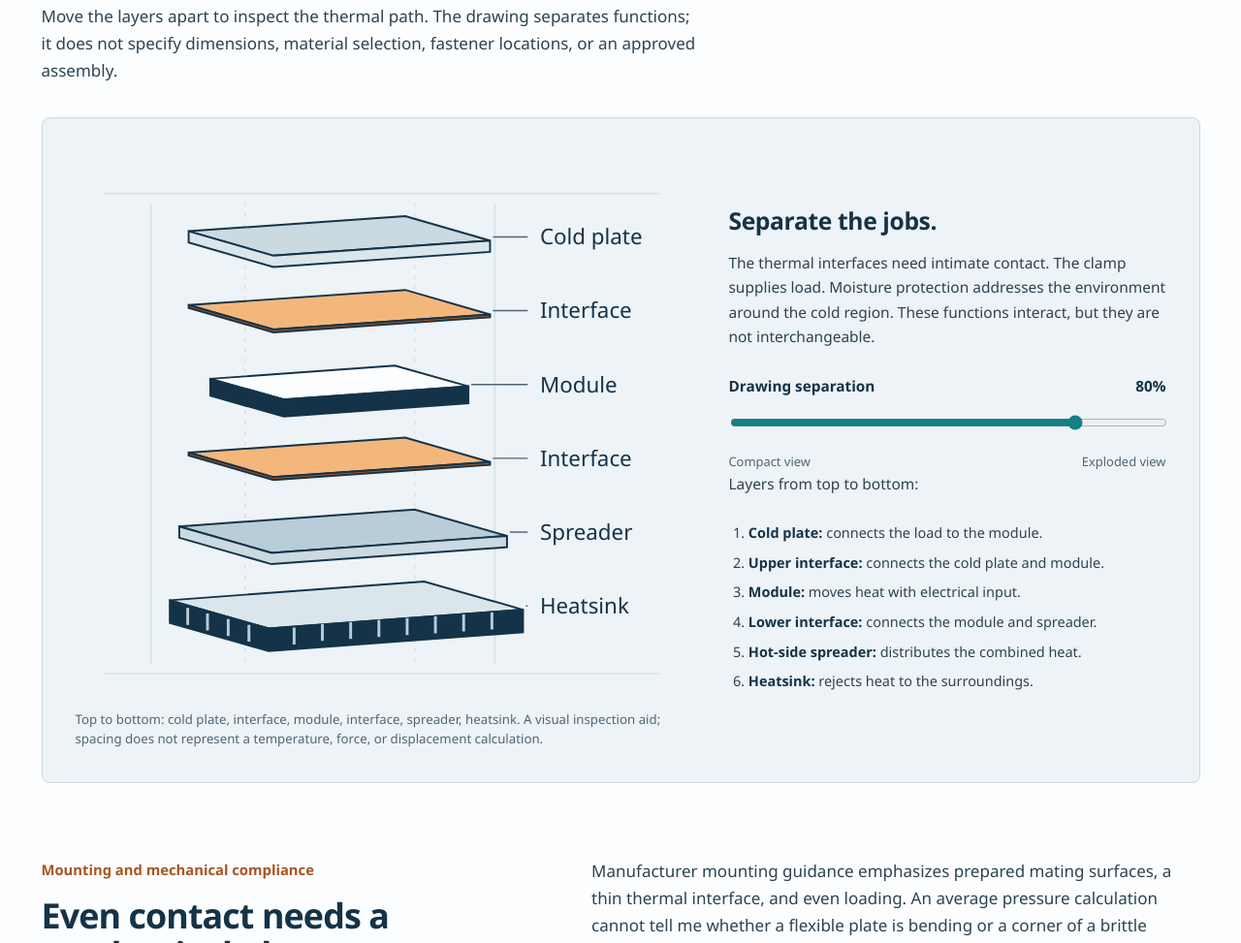
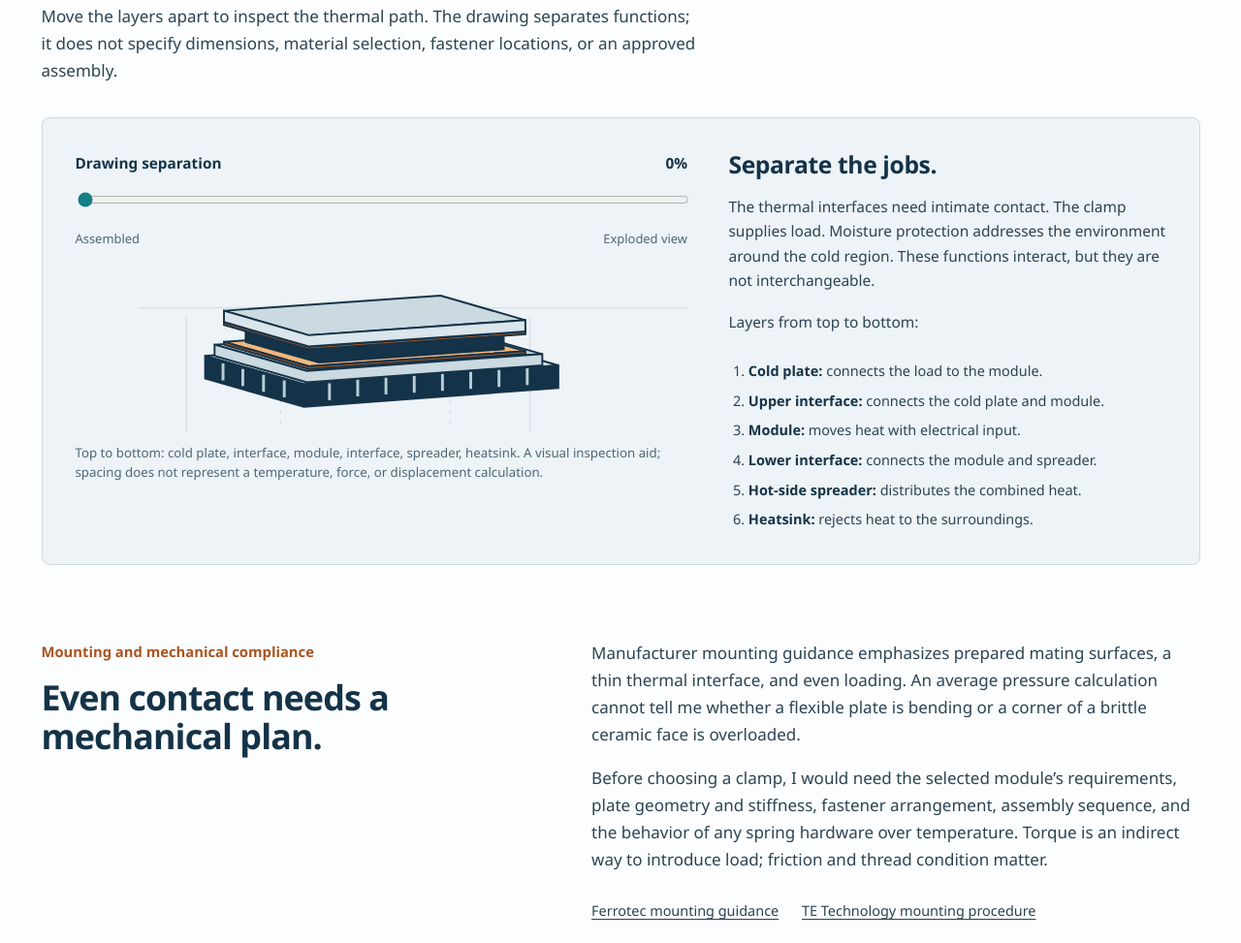
Before and after one commit to bwedderburn/bwedderburn.github.io, a plain HTML site: page projects/cold-stack/index.html in a window 1280 px wide. Shown: the part 1569-2542 px from the top of the page at 97% size. Drawn offline with Linux system fonts and the light colour scheme.

Commit message:
Open the Cold Stack as an assembled diagram

```diff
--- a/assets/cold-stack.css
+++ b/assets/cold-stack.css
@@ -8,13 +8,13 @@
 .research-intro h2 { max-width: 24ch; }
 .research-intro > p { max-width: 70ch; margin-top: 1rem; }
 .stack-explorer { display: grid; grid-template-columns: 1.4fr 1fr; gap: 2.5rem; padding: 2rem; margin-block: 2rem 0; border: 1px solid var(--line); border-radius: 8px; background: var(--fog); }
-.stack-drawing { align-self: center; min-width: 0; }
+.stack-stage { align-self: start; min-width: 0; }
 .stack-drawing svg { display: block; width: 100%; height: auto; }
 .stack-drawing .stack-mobile { display: none; }
 .stack-notes { align-self: center; }
 .stack-notes h3 { margin-bottom: 1rem; }
 .stack-notes p { font-size: .91rem; }
-.stack-controls { margin-top: 1.5rem; }
+.stack-controls { margin-bottom: 1rem; }
 .stack-controls label { display: flex; justify-content: space-between; gap: 1rem; font-weight: 600; font-size: .9rem; color: var(--ink); }
 .stack-controls input { width: 100%; min-height: 44px; accent-color: var(--teal); cursor: pointer; }
 .stack-controls input:focus-visible, .calc-field input:focus-visible, .calc-inputs button:focus-visible { outline: 3px solid var(--teal); outline-offset: 4px; }
--- a/assets/cold-stack.mjs
+++ b/assets/cold-stack.mjs
@@ -2,21 +2,39 @@ const explorer = typeof document === 'undefined' ? null : document.querySelector
 if (explorer) {
   const range = explorer.querySelector('#stack-separation');
   const separation = explorer.querySelector('#separation-value');
-  const drawings = explorer.querySelectorAll('[data-stack-drawing]');
+  const drawings = [...explorer.querySelectorAll('[data-stack-drawing]')].map(drawing => ({
+    drawing,
+    compactX: drawing.viewBox.baseVal.x,
+    width: drawing.viewBox.baseVal.width,
+    compactHeight: drawing.viewBox.baseVal.height,
+    labels: drawing.querySelector('[data-stack-labels]'),
+    layers: [...drawing.querySelectorAll('[data-stack-level]')].map(layer => ({
+      layer,
+      level: Number(layer.dataset.stackLevel),
+      assembledY: layer.transform.baseVal.getItem(0).matrix.f,
+    })),
+  }));
   const controls = explorer.querySelector('.stack-controls');
+  // Inline leaders need enough room for the two thinnest adjacent layers' labels.
+  const labelThreshold = 0.4;
   const updateStack = () => {
     const value = Number(range.value);
-    drawings.forEach(drawing => {
-      const minimumGap = Number(drawing.dataset.stackMinGap || 24);
-      drawing.querySelectorAll('[data-stack-level]').forEach(layer => {
-        const index = Number(layer.dataset.stackLevel);
-        const y = 85 + index * (minimumGap + value * (82 - minimumGap) / 100);
+    const fraction = value / 100;
+    for (const { drawing, compactX, width, compactHeight, labels, layers } of drawings) {
+      const x = compactX * (1 - Math.min(fraction / labelThreshold, 1));
+      const height = compactHeight + (580 - compactHeight) * fraction;
+      drawing.setAttribute('viewBox', `${x} 0 ${width} ${height}`);
+      for (const { layer, level, assembledY } of layers) {
+        const explodedY = 85 + level * 82;
+        const y = assembledY + (explodedY - assembledY) * fraction;
         layer.setAttribute('transform', `translate(0 ${y})`);
-      });
-    });
+      }
+      labels.setAttribute('visibility', fraction < labelThreshold ? 'hidden' : 'visible');
+    }
     separation.value = `${value}%`;
-    range.setAttribute('aria-valuetext', `${value}% separation; schematic only`);
+    range.setAttribute('aria-valuetext', value === 0 ? '0% separation, assembled' : `${value}% separation`);
   };
+  range.value = range.defaultValue;
   range.addEventListener('input', updateStack);
   updateStack();
   controls.hidden = false;
--- a/projects/cold-stack/index.html
+++ b/projects/cold-stack/index.html
@@ -9,7 +9,7 @@
   <title>The Cold Stack | Brian Wedderburn</title>
   <link rel="icon" href="../../assets/favicon.svg" type="image/svg+xml">
   <link rel="stylesheet" href="../../assets/styles.css">
-  <link rel="stylesheet" href="../../assets/cold-stack.css">
+  <link rel="stylesheet" href="../../assets/cold-stack.css?v=assembled">
   <meta property="og:type" content="website">
   <meta property="og:title" content="The Cold Stack | Brian Wedderburn">
   <meta property="og:description" content="Research the assembly, not just the module. A study of Peltier interfaces, clamping, moisture, and hot-side heat rejection.">
@@ -24,7 +24,7 @@
   <meta name="twitter:description" content="Research the assembly, not just the module. Peltier mounting and moisture questions, with an illustrative clamp calculation.">
   <meta name="twitter:image" content="https://bwedderburn.github.io/assets/cold-stack-preview.png">
   <meta name="twitter:image:alt" content="Original conceptual exploded thermoelectric assembly, with cold plate, interfaces, Peltier module, and hot-side heat path.">
-  <script type="module" src="../../assets/cold-stack.mjs"></script>
+  <script type="module" src="../../assets/cold-stack.mjs?v=assembled"></script>
 </head>
 <body>
   <a class="skip-link" href="#main">Skip to content</a>
@@ -41,32 +41,37 @@
 
     <section id="assembly" class="research-intro wrap" aria-labelledby="assembly-title"><p class="section-context">An interface-by-interface view</p><h2 id="assembly-title">Open the stack to see its responsibilities.</h2><p>Move the layers apart to inspect the thermal path. The drawing separates functions; it does not specify dimensions, material selection, fastener locations, or an approved assembly.</p>
       <div class="stack-explorer" data-stack-explorer>
-        <figure class="stack-drawing"><svg class="stack-desktop" data-stack-drawing data-stack-min-gap="64" viewBox="0 0 650 580" role="img" aria-labelledby="stack-title stack-desc"><title id="stack-title">Conceptual six-layer thermoelectric stack</title><desc id="stack-desc">Six layers, from top to bottom: cold plate, upper thermal interface, thermoelectric module, lower thermal interface, hot-side spreader, and heatsink. The shallow viewing angle keeps each layer distinct. This is a conceptual drawing, not to scale.</desc><g fill="none" stroke="#cbd9e1" stroke-width="1"><path d="M30 45h590M30 555h590M80 55v490M445 55v490"/><path d="M180 55v490M360 55v490" stroke-dasharray="4 7"/></g><g font-family="Segoe UI,Arial,sans-serif" font-size="23" fill="#143348">
-<g data-stack-layer="heatsink" data-stack-level="5" transform="translate(0 477)"><path d="m100 0 270-20 105 30-270 20Z" fill="#dae6ec" stroke="#143348" stroke-width="2"/><path d="m100 0 105 30 270-20v24l-270 20-105-30Z" fill="#143348" stroke="#143348" stroke-width="2"/><path d="M119 8v18M140 14v18M162 20v18M184 26v18M232 29v18M262 25v18M292 23v18M322 21v18M352 19v18M382 17v18M412 15v18M442 13v18" fill="none" stroke="#b8cdd8" stroke-width="3"/></g>
-<g data-stack-layer="spreader" data-stack-level="4" transform="translate(0 398.6)"><path d="m110 0 250-18 98 28-250 18Z" fill="#b8cdd8" stroke="#143348" stroke-width="2"/><path d="m110 0 98 28 250-18v12l-250 18-98-28Z" fill="#cbd9e1" stroke="#143348" stroke-width="2"/></g>
-<g data-stack-layer="lower-interface" data-stack-level="3" transform="translate(0 320.2)"><path d="m120 0 230-16 90 26-230 16Z" fill="#f3b77c" stroke="#143348" stroke-width="2"/><path d="m120 0 90 26 230-16v3l-230 16-90-26Z" fill="#a95420" stroke="#143348" stroke-width="2"/></g>
-<g data-stack-layer="module" data-stack-level="2" transform="translate(0 241.8)"><path d="m143 0 196-14 78 22-196 14Z" fill="#fcfdfe" stroke="#143348" stroke-width="2"/><path d="m143 0 78 22 196-14v18l-196 14-78-22Z" fill="#143348" stroke="#143348" stroke-width="2"/></g>
-<g data-stack-layer="upper-interface" data-stack-level="1" transform="translate(0 163.4)"><path d="m120 0 230-16 90 26-230 16Z" fill="#f3b77c" stroke="#143348" stroke-width="2"/><path d="m120 0 90 26 230-16v3l-230 16-90-26Z" fill="#a95420" stroke="#143348" stroke-width="2"/></g>
-<g data-stack-layer="cold-plate" data-stack-level="0" transform="translate(0 85)"><path d="m120 0 230-16 90 26-230 16Z" fill="#cbd9e1" stroke="#143348" stroke-width="2"/><path d="m120 0 90 26 230-16v12l-230 16-90-26Z" fill="#dae6ec" stroke="#143348" stroke-width="2"/></g>
-<g data-stack-label="cold-plate" data-stack-level="0" transform="translate(0 85)"><path d="M443 6H480" fill="none" stroke="#506676" stroke-width="1.5"/><text x="493" y="14">Cold plate</text></g>
-<g data-stack-label="upper-interface" data-stack-level="1" transform="translate(0 163.4)"><path d="M443 6H480" fill="none" stroke="#506676" stroke-width="1.5"/><text x="493" y="14">Interface</text></g>
-<g data-stack-label="module" data-stack-level="2" transform="translate(0 241.8)"><path d="M420 6H480" fill="none" stroke="#506676" stroke-width="1.5"/><text x="493" y="14">Module</text></g>
-<g data-stack-label="lower-interface" data-stack-level="3" transform="translate(0 320.2)"><path d="M443 6H480" fill="none" stroke="#506676" stroke-width="1.5"/><text x="493" y="14">Interface</text></g>
-<g data-stack-label="spreader" data-stack-level="4" transform="translate(0 398.6)"><path d="M461 6H480" fill="none" stroke="#506676" stroke-width="1.5"/><text x="493" y="14">Spreader</text></g>
-<g data-stack-label="heatsink" data-stack-level="5" transform="translate(0 477)"><path d="M478 6H480" fill="none" stroke="#506676" stroke-width="1.5"/><text x="493" y="14">Heatsink</text></g></g></svg><svg class="stack-mobile" data-stack-drawing data-stack-min-gap="46" viewBox="0 0 360 580" role="img" aria-labelledby="stack-mobile-title stack-mobile-desc"><title id="stack-mobile-title">Conceptual six-layer thermoelectric stack</title><desc id="stack-mobile-desc">Six layers, from top to bottom: cold plate, upper thermal interface, thermoelectric module, lower thermal interface, hot-side spreader, and heatsink. The shallow viewing angle keeps each layer distinct. This is a conceptual drawing, not to scale.</desc><g font-family="Segoe UI,Arial,sans-serif" font-size="25" fill="#143348">
-<g data-stack-layer="heatsink" data-stack-level="5" transform="translate(0 459)"><path d="m18 0 116-8 44 12-116 8Z" fill="#dae6ec" stroke="#143348" stroke-width="2"/><path d="m18 0 44 12 116-8v24l-116 8-44-12Z" fill="#143348" stroke="#143348" stroke-width="2"/><path d="M38 8v18M61 14v18M84 12v18M107 10v18M130 8v18M153 6v18" fill="none" stroke="#b8cdd8" stroke-width="2"/></g>
-<g data-stack-layer="spreader" data-stack-level="4" transform="translate(0 384.2)"><path d="m18 0 116-8 44 12-116 8Z" fill="#b8cdd8" stroke="#143348" stroke-width="2"/><path d="m18 0 44 12 116-8v12l-116 8-44-12Z" fill="#cbd9e1" stroke="#143348" stroke-width="2"/></g>
-<g data-stack-layer="lower-interface" data-stack-level="3" transform="translate(0 309.4)"><path d="m18 0 116-8 44 12-116 8Z" fill="#f3b77c" stroke="#143348" stroke-width="2"/><path d="m18 0 44 12 116-8v3l-116 8-44-12Z" fill="#a95420" stroke="#143348" stroke-width="2"/></g>
-<g data-stack-layer="module" data-stack-level="2" transform="translate(0 234.6)"><path d="m18 0 116-8 44 12-116 8Z" fill="#fcfdfe" stroke="#143348" stroke-width="2"/><path d="m18 0 44 12 116-8v16l-116 8-44-12Z" fill="#143348" stroke="#143348" stroke-width="2"/></g>
-<g data-stack-layer="upper-interface" data-stack-level="1" transform="translate(0 159.8)"><path d="m18 0 116-8 44 12-116 8Z" fill="#f3b77c" stroke="#143348" stroke-width="2"/><path d="m18 0 44 12 116-8v3l-116 8-44-12Z" fill="#a95420" stroke="#143348" stroke-width="2"/></g>
-<g data-stack-layer="cold-plate" data-stack-level="0" transform="translate(0 85)"><path d="m18 0 116-8 44 12-116 8Z" fill="#cbd9e1" stroke="#143348" stroke-width="2"/><path d="m18 0 44 12 116-8v10l-116 8-44-12Z" fill="#dae6ec" stroke="#143348" stroke-width="2"/></g>
-<g data-stack-label="cold-plate" data-stack-level="0" transform="translate(0 85)"><path d="M181 6h15" fill="none" stroke="#506676" stroke-width="1.5"/><text x="205" y="14">Cold plate</text></g>
-<g data-stack-label="upper-interface" data-stack-level="1" transform="translate(0 159.8)"><path d="M181 6h15" fill="none" stroke="#506676" stroke-width="1.5"/><text x="205" y="14">Interface</text></g>
-<g data-stack-label="module" data-stack-level="2" transform="translate(0 234.6)"><path d="M181 6h15" fill="none" stroke="#506676" stroke-width="1.5"/><text x="205" y="14">Module</text></g>
-<g data-stack-label="lower-interface" data-stack-level="3" transform="translate(0 309.4)"><path d="M181 6h15" fill="none" stroke="#506676" stroke-width="1.5"/><text x="205" y="14">Interface</text></g>
-<g data-stack-label="spreader" data-stack-level="4" transform="translate(0 384.2)"><path d="M181 6h15" fill="none" stroke="#506676" stroke-width="1.5"/><text x="205" y="14">Spreader</text></g>
-<g data-stack-label="heatsink" data-stack-level="5" transform="translate(0 459)"><path d="M181 6h15" fill="none" stroke="#506676" stroke-width="1.5"/><text x="205" y="14">Heatsink</text></g></g></svg><figcaption>Top to bottom: cold plate, interface, module, interface, spreader, heatsink. A visual inspection aid; spacing does not represent a temperature, force, or displacement calculation.</figcaption></figure>
-        <div class="stack-notes"><h3>Separate the jobs.</h3><p>The thermal interfaces need intimate contact. The clamp supplies load. Moisture protection addresses the environment around the cold region. These functions interact, but they are not interchangeable.</p><div class="stack-controls" hidden><label for="stack-separation">Drawing separation <output id="separation-value" for="stack-separation">80%</output></label><input id="stack-separation" type="range" min="0" max="100" value="80" step="1"><div class="stack-control-ends"><span>Compact view</span><span>Exploded view</span></div></div><p class="layer-order">Layers from top to bottom:</p><ol class="layer-key"><li><strong>Cold plate:</strong> connects the load to the module.</li><li><strong>Upper interface:</strong> connects the cold plate and module.</li><li><strong>Module:</strong> moves heat with electrical input.</li><li><strong>Lower interface:</strong> connects the module and spreader.</li><li><strong>Hot-side spreader:</strong> distributes the combined heat.</li><li><strong>Heatsink:</strong> rejects heat to the surroundings.</li></ol></div>
+        <div class="stack-stage">
+          <div class="stack-controls" hidden><label for="stack-separation">Drawing separation <output id="separation-value" for="stack-separation">0%</output></label><input id="stack-separation" type="range" min="0" max="100" value="0" step="1"><div class="stack-control-ends"><span>Assembled</span><span>Exploded view</span></div></div>
+          <figure class="stack-drawing"><svg class="stack-desktop" data-stack-drawing viewBox="-37.5 0 650 176" role="img" aria-labelledby="stack-title stack-desc"><title id="stack-title">Conceptual six-layer thermoelectric stack</title><desc id="stack-desc">Six layers, from top to bottom: cold plate, upper thermal interface, thermoelectric module, lower thermal interface, hot-side spreader, and heatsink. The shallow viewing angle keeps each layer distinct. This is a conceptual drawing, not to scale.</desc><g fill="none" stroke="#cbd9e1" stroke-width="1"><path d="M30 45h590M30 555h590M80 55v490M445 55v490"/><path d="M180 55v490M360 55v490" stroke-dasharray="4 7"/></g><g font-family="Segoe UI,Arial,sans-serif" font-size="23" fill="#143348">
+<g data-stack-layer="heatsink" data-stack-level="5" transform="translate(0 96)"><path d="m100 0 270-20 105 30-270 20Z" fill="#dae6ec" stroke="#143348" stroke-width="2"/><path d="m100 0 105 30 270-20v24l-270 20-105-30Z" fill="#143348" stroke="#143348" stroke-width="2"/><path d="M119 8v18M140 14v18M162 20v18M184 26v18M232 29v18M262 25v18M292 23v18M322 21v18M352 19v18M382 17v18M412 15v18M442 13v18" fill="none" stroke="#b8cdd8" stroke-width="3"/></g>
+<g data-stack-layer="spreader" data-stack-level="4" transform="translate(0 84)"><path d="m110 0 250-18 98 28-250 18Z" fill="#b8cdd8" stroke="#143348" stroke-width="2"/><path d="m110 0 98 28 250-18v12l-250 18-98-28Z" fill="#cbd9e1" stroke="#143348" stroke-width="2"/></g>
+<g data-stack-layer="lower-interface" data-stack-level="3" transform="translate(0 81)"><path d="m120 0 230-16 90 26-230 16Z" fill="#f3b77c" stroke="#143348" stroke-width="2"/><path d="m120 0 90 26 230-16v3l-230 16-90-26Z" fill="#a95420" stroke="#143348" stroke-width="2"/></g>
+<g data-stack-layer="module" data-stack-level="2" transform="translate(0 63)"><path d="m143 0 196-14 78 22-196 14Z" fill="#fcfdfe" stroke="#143348" stroke-width="2"/><path d="m143 0 78 22 196-14v18l-196 14-78-22Z" fill="#143348" stroke="#143348" stroke-width="2"/></g>
+<g data-stack-layer="upper-interface" data-stack-level="1" transform="translate(0 60)"><path d="m120 0 230-16 90 26-230 16Z" fill="#f3b77c" stroke="#143348" stroke-width="2"/><path d="m120 0 90 26 230-16v3l-230 16-90-26Z" fill="#a95420" stroke="#143348" stroke-width="2"/></g>
+<g data-stack-layer="cold-plate" data-stack-level="0" transform="translate(0 48)"><path d="m120 0 230-16 90 26-230 16Z" fill="#cbd9e1" stroke="#143348" stroke-width="2"/><path d="m120 0 90 26 230-16v12l-230 16-90-26Z" fill="#dae6ec" stroke="#143348" stroke-width="2"/></g>
+<g data-stack-labels visibility="hidden">
+<g data-stack-label="cold-plate" data-stack-level="0" transform="translate(0 48)"><path d="M443 6H480" fill="none" stroke="#506676" stroke-width="1.5"/><text x="493" y="14">Cold plate</text></g>
+<g data-stack-label="upper-interface" data-stack-level="1" transform="translate(0 60)"><path d="M443 6H480" fill="none" stroke="#506676" stroke-width="1.5"/><text x="493" y="14">Interface</text></g>
+<g data-stack-label="module" data-stack-level="2" transform="translate(0 63)"><path d="M420 6H480" fill="none" stroke="#506676" stroke-width="1.5"/><text x="493" y="14">Module</text></g>
+<g data-stack-label="lower-interface" data-stack-level="3" transform="translate(0 81)"><path d="M443 6H480" fill="none" stroke="#506676" stroke-width="1.5"/><text x="493" y="14">Interface</text></g>
+<g data-stack-label="spreader" data-stack-level="4" transform="translate(0 84)"><path d="M461 6H480" fill="none" stroke="#506676" stroke-width="1.5"/><text x="493" y="14">Spreader</text></g>
+<g data-stack-label="heatsink" data-stack-level="5" transform="translate(0 96)"><path d="M478 6H480" fill="none" stroke="#506676" stroke-width="1.5"/><text x="493" y="14">Heatsink</text></g></g></g></svg><svg class="stack-mobile" data-stack-drawing viewBox="-82 0 360 148" role="img" aria-labelledby="stack-mobile-title stack-mobile-desc"><title id="stack-mobile-title">Conceptual six-layer thermoelectric stack</title><desc id="stack-mobile-desc">Six layers, from top to bottom: cold plate, upper thermal interface, thermoelectric module, lower thermal interface, hot-side spreader, and heatsink. The shallow viewing angle keeps each layer distinct. This is a conceptual drawing, not to scale.</desc><g font-family="Segoe UI,Arial,sans-serif" font-size="25" fill="#143348">
+<g data-stack-layer="heatsink" data-stack-level="5" transform="translate(0 92)"><path d="m18 0 116-8 44 12-116 8Z" fill="#dae6ec" stroke="#143348" stroke-width="2"/><path d="m18 0 44 12 116-8v24l-116 8-44-12Z" fill="#143348" stroke="#143348" stroke-width="2"/><path d="M38 8v18M61 14v18M84 12v18M107 10v18M130 8v18M153 6v18" fill="none" stroke="#b8cdd8" stroke-width="2"/></g>
+<g data-stack-layer="spreader" data-stack-level="4" transform="translate(0 80)"><path d="m18 0 116-8 44 12-116 8Z" fill="#b8cdd8" stroke="#143348" stroke-width="2"/><path d="m18 0 44 12 116-8v12l-116 8-44-12Z" fill="#cbd9e1" stroke="#143348" stroke-width="2"/></g>
+<g data-stack-layer="lower-interface" data-stack-level="3" transform="translate(0 77)"><path d="m18 0 116-8 44 12-116 8Z" fill="#f3b77c" stroke="#143348" stroke-width="2"/><path d="m18 0 44 12 116-8v3l-116 8-44-12Z" fill="#a95420" stroke="#143348" stroke-width="2"/></g>
+<g data-stack-layer="module" data-stack-level="2" transform="translate(0 61)"><path d="m18 0 116-8 44 12-116 8Z" fill="#fcfdfe" stroke="#143348" stroke-width="2"/><path d="m18 0 44 12 116-8v16l-116 8-44-12Z" fill="#143348" stroke="#143348" stroke-width="2"/></g>
+<g data-stack-layer="upper-interface" data-stack-level="1" transform="translate(0 58)"><path d="m18 0 116-8 44 12-116 8Z" fill="#f3b77c" stroke="#143348" stroke-width="2"/><path d="m18 0 44 12 116-8v3l-116 8-44-12Z" fill="#a95420" stroke="#143348" stroke-width="2"/></g>
+<g data-stack-layer="cold-plate" data-stack-level="0" transform="translate(0 48)"><path d="m18 0 116-8 44 12-116 8Z" fill="#cbd9e1" stroke="#143348" stroke-width="2"/><path d="m18 0 44 12 116-8v10l-116 8-44-12Z" fill="#dae6ec" stroke="#143348" stroke-width="2"/></g>
+<g data-stack-labels visibility="hidden">
+<g data-stack-label="cold-plate" data-stack-level="0" transform="translate(0 48)"><path d="M181 6h15" fill="none" stroke="#506676" stroke-width="1.5"/><text x="205" y="14">Cold plate</text></g>
+<g data-stack-label="upper-interface" data-stack-level="1" transform="translate(0 58)"><path d="M181 6h15" fill="none" stroke="#506676" stroke-width="1.5"/><text x="205" y="14">Interface</text></g>
+<g data-stack-label="module" data-stack-level="2" transform="translate(0 61)"><path d="M181 6h15" fill="none" stroke="#506676" stroke-width="1.5"/><text x="205" y="14">Module</text></g>
+<g data-stack-label="lower-interface" data-stack-level="3" transform="translate(0 77)"><path d="M181 6h15" fill="none" stroke="#506676" stroke-width="1.5"/><text x="205" y="14">Interface</text></g>
+<g data-stack-label="spreader" data-stack-level="4" transform="translate(0 80)"><path d="M181 6h15" fill="none" stroke="#506676" stroke-width="1.5"/><text x="205" y="14">Spreader</text></g>
+<g data-stack-label="heatsink" data-stack-level="5" transform="translate(0 92)"><path d="M181 6h15" fill="none" stroke="#506676" stroke-width="1.5"/><text x="205" y="14">Heatsink</text></g></g></g></svg><figcaption>Top to bottom: cold plate, interface, module, interface, spreader, heatsink. A visual inspection aid; spacing does not represent a temperature, force, or displacement calculation.</figcaption></figure>
+        </div>
+        <div class="stack-notes"><h3>Separate the jobs.</h3><p>The thermal interfaces need intimate contact. The clamp supplies load. Moisture protection addresses the environment around the cold region. These functions interact, but they are not interchangeable.</p><p class="layer-order">Layers from top to bottom:</p><ol class="layer-key"><li><strong>Cold plate:</strong> connects the load to the module.</li><li><strong>Upper interface:</strong> connects the cold plate and module.</li><li><strong>Module:</strong> moves heat with electrical input.</li><li><strong>Lower interface:</strong> connects the module and spreader.</li><li><strong>Hot-side spreader:</strong> distributes the combined heat.</li><li><strong>Heatsink:</strong> rejects heat to the surroundings.</li></ol></div>
       </div>
     </section>
 
```
